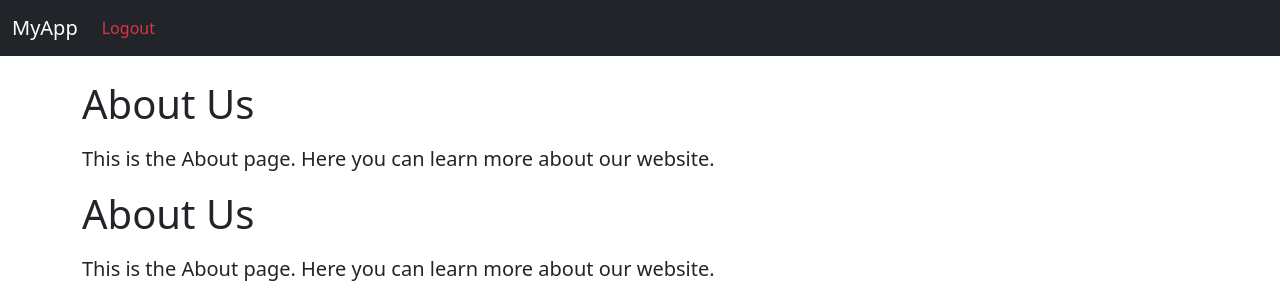
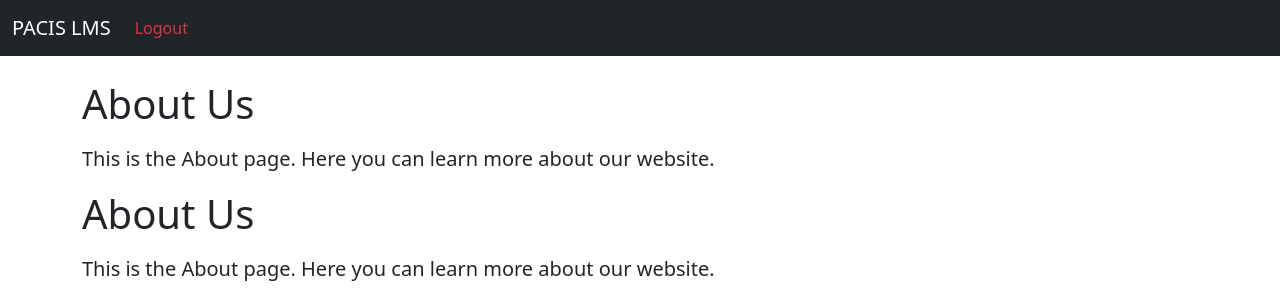
Before and after one commit to JULPACIS24/WebSystem-ITE311, a CodeIgniter 4 app: the page made by app/Views/about.php in a window 1280 px wide. Shown: the top 300 px of the page. Run offline with PHP 8.4 and a stand-in for CodeIgniter, Linux system fonts and the light colour scheme; the template is opened without the code that fills it, so the values that code supplies are empty; some libraries are stand-ins or nearby versions.

```diff
--- a/app/Views/templates/header.php
+++ b/app/Views/templates/header.php
@@ -1,6 +1,6 @@
 <nav class="navbar navbar-expand-lg navbar-dark bg-dark mb-4">
     <div class="container-fluid">
-        <a class="navbar-brand" href="<?= site_url('/dashboard') ?>">MyApp</a>
+        <a class="navbar-brand" href="<?= site_url('/dashboard') ?>">PACIS LMS</a>
         <button class="navbar-toggler" type="button" data-bs-toggle="collapse" data-bs-target="#navbarNav">
             <span class="navbar-toggler-icon"></span>
         </button>
--- a/app/Views/templates/template.php
+++ b/app/Views/templates/template.php
@@ -15,7 +15,7 @@
 </head>
 <body>
 
-    <!-- Include separate header -->
+
     <?= $this->include('templates/header') ?>
 
     <div class="container">
```
